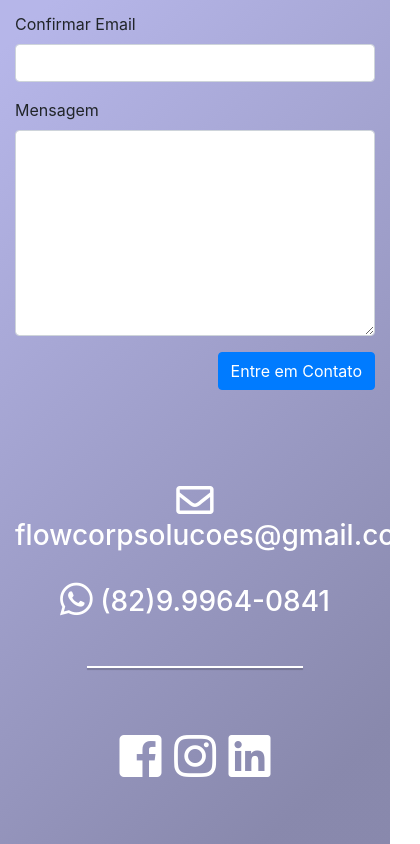
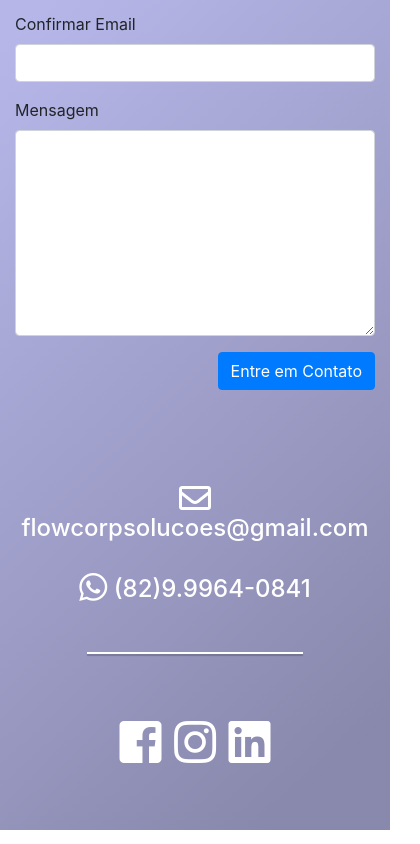
Before and after one commit to flowcorplabs/flowcorp, a website: page index.html in a window 390 px wide. Shown: the part 2797-3641 px from the top of the page, 420 px wide, since content can reach past the window. Drawn offline with Linux system fonts and the light colour scheme.

Commit message:
whatsapp link and responsive contact

```diff
--- a/index.html
+++ b/index.html
@@ -162,10 +162,10 @@
 				<div class="col-12 col-lg-6">
 					<div class="offset-lg-1" style="text-align: center">
 						<div style="margin-top: 6rem;">
-							<h3 style="color: white"><i class="far fa-envelope fa-lg"></i> flowcorpsolucoes@gmail.com</h3>
+							<h4 style="color: white"><i class="far fa-envelope fa-lg"></i> flowcorpsolucoes@gmail.com</h4>
 						</div>
 						<div style="margin-top: 2rem;">
-							<h3 style="color: white"><i class="fab fa-whatsapp fa-lg"></i> (82)9.9964-0841</h3>
+							<h4><a style="color: white" target="_blank" href="https://api.whatsapp.com/send?phone=5582999640841&text=Ol%C3%A1,%20Franklin!%20Estou%20entrando%20em%20contato%20atrav%C3%A9s%20do%20site%20da%20Flowcorp"><i class="fab fa-whatsapp fa-lg"></i> (82)9.9964-0841</a></h4>
 						</div>
 
 						<div class="line"></div>
```
